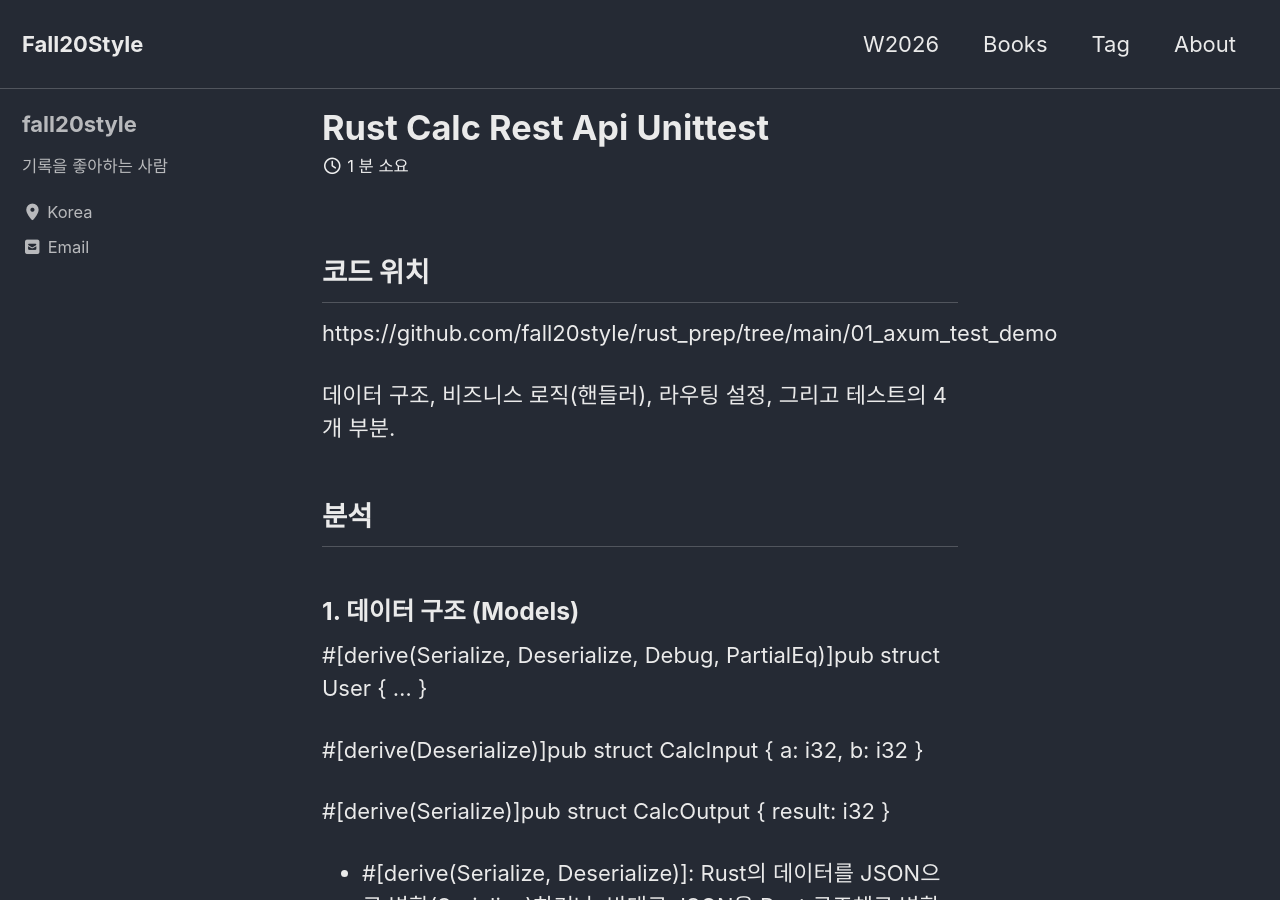
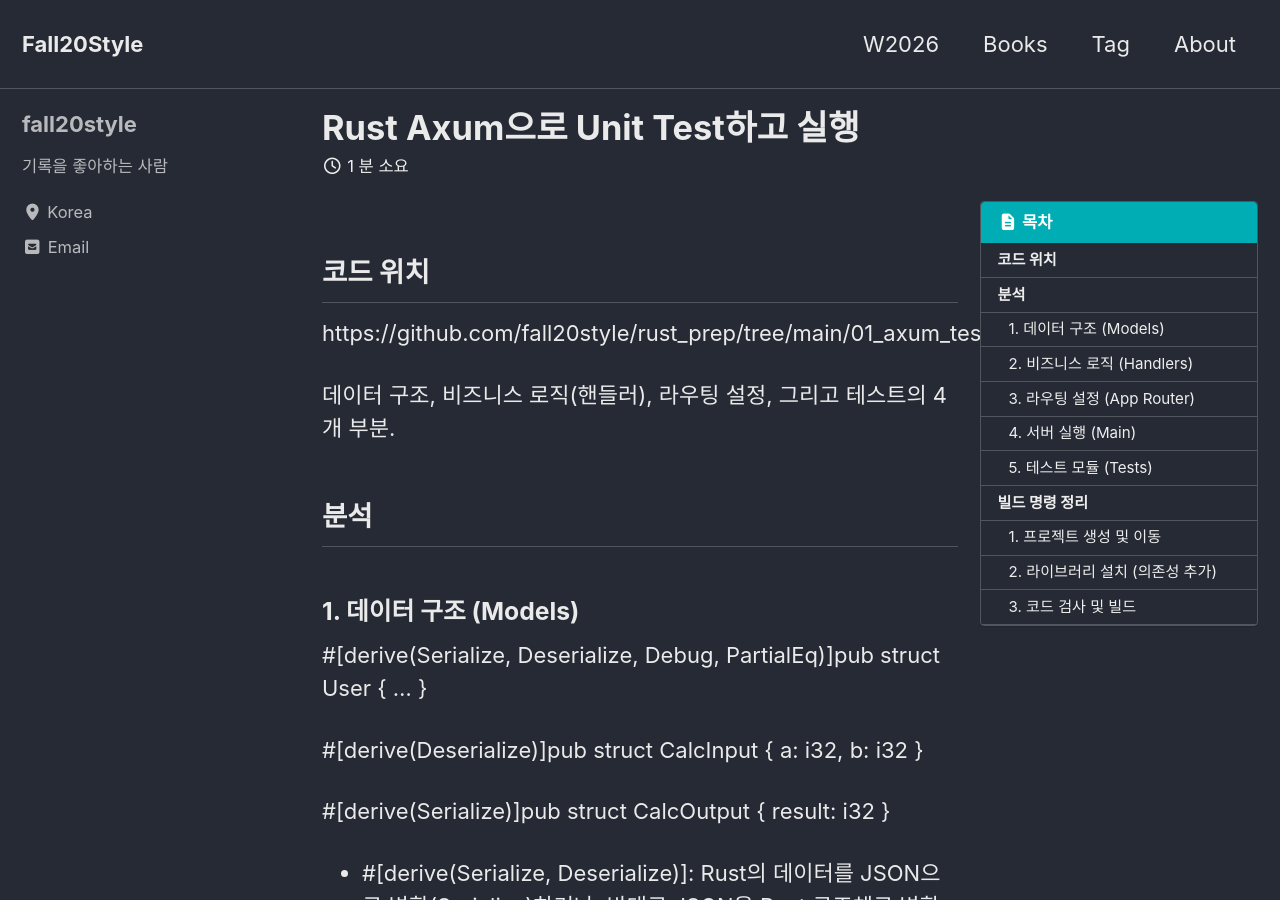
Before and after one commit to fall20style/fall20style.github.io, a Jekyll site: the page built from _posts/2026-04-04-rust-calc-rest-api-unittest.md, in a window 1280 px wide and 900 px high. Built offline with Jekyll 4.4.1, drawn with Linux system fonts in a browser that asks for light colours; cached includes are drawn as plain includes.

Commit message:
Update 2026-04-04-rust-calc-rest-api-unittest.md

```diff
--- a/_posts/2026-04-04-rust-calc-rest-api-unittest.md
+++ b/_posts/2026-04-04-rust-calc-rest-api-unittest.md
@@ -1,3 +1,21 @@
+---
+title: Rust Axum으로 Unit Test하고 실행
+layout: single
+author_profile: true
+read_time: true
+comments: true
+share: true
+related: true
+popular: true
+tags:
+  - axum
+  - Rust
+categories:
+toc: true
+toc_sticky: true
+toc_label: 목차
+description: desc가 여기에
+---
 
 ## 코드 위치
 https://github.com/fall20style/rust_prep/tree/main/01_axum_test_demo
```
